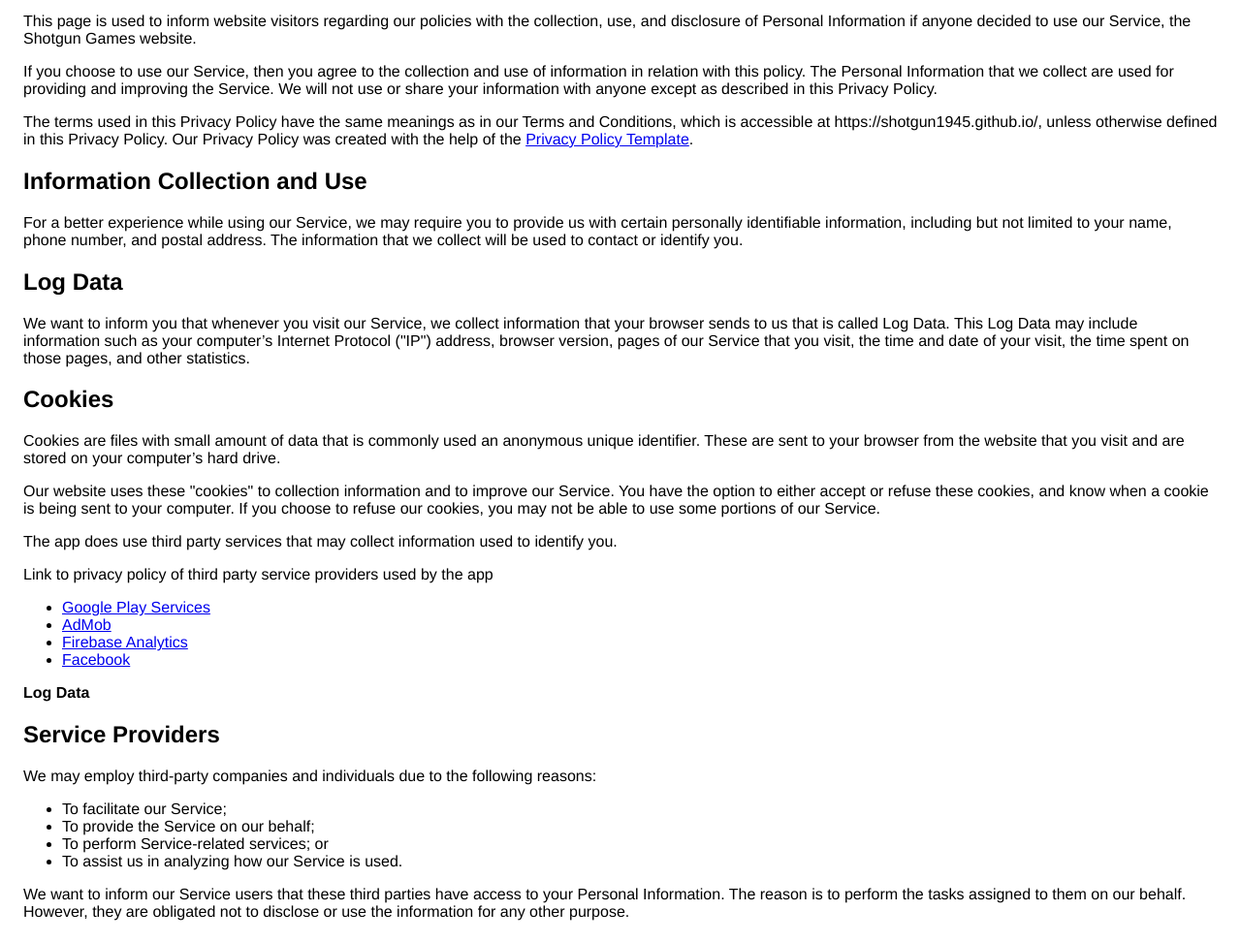
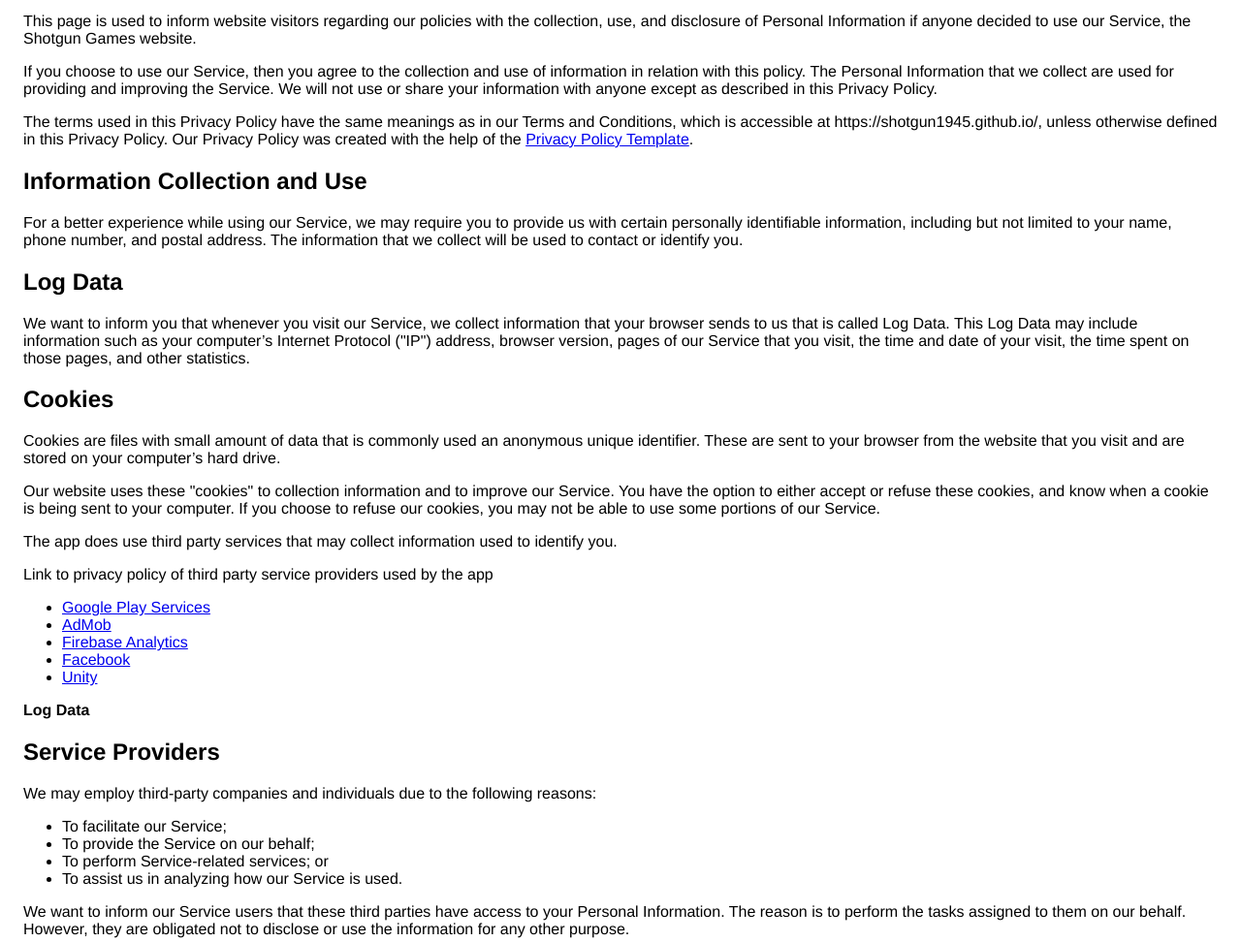
Before and after one commit to shotgun1945/shotgun1945.github.io, a plain HTML site: page privacy-policy.html in a window 1280 px wide. Shown: the part 125-1097 px from the top of the page at 97% size. Drawn offline with Linux system fonts and the light colour scheme.

Commit message:
Update privacy-policy.html

```diff
--- a/privacy-policy.html
+++ b/privacy-policy.html
@@ -37,7 +37,13 @@
                   </p> <div><p>
                       Link to privacy policy of third party service providers
                       used by the app
-                    </p> <ul><li><a href="https://www.google.com/policies/privacy/" target="_blank">Google Play Services</a></li><li><a href="https://support.google.com/admob/answer/6128543?hl=en" target="_blank">AdMob</a></li><li><a href="https://firebase.google.com/policies/analytics" target="_blank">Firebase Analytics</a></li><li><a href="https://www.facebook.com/about/privacy" target="_blank">Facebook</a></li><!----><!----><!----><!----><!----><!----><!----></ul></div> <p><strong>Log Data</strong></p> <p>
+                    </p>
+                    <ul><li><a href="https://www.google.com/policies/privacy/" target="_blank">Google Play Services</a></li>
+                      <li><a href="https://support.google.com/admob/answer/6128543?hl=en" target="_blank">AdMob</a></li>
+                      <li><a href="https://firebase.google.com/policies/analytics" target="_blank">Firebase Analytics</a></li>
+                      <li><a href="https://www.facebook.com/about/privacy" target="_blank">Facebook</a></li>
+                      <li><a href="https://unity3d.com/legal/privacy-policy" target="_blank">Unity</a></li>
+                      <!----><!----><!----><!----><!----><!----><!----></ul></div> <p><strong>Log Data</strong></p> <p>
 
                     <h2>Service Providers</h2>
 
```
